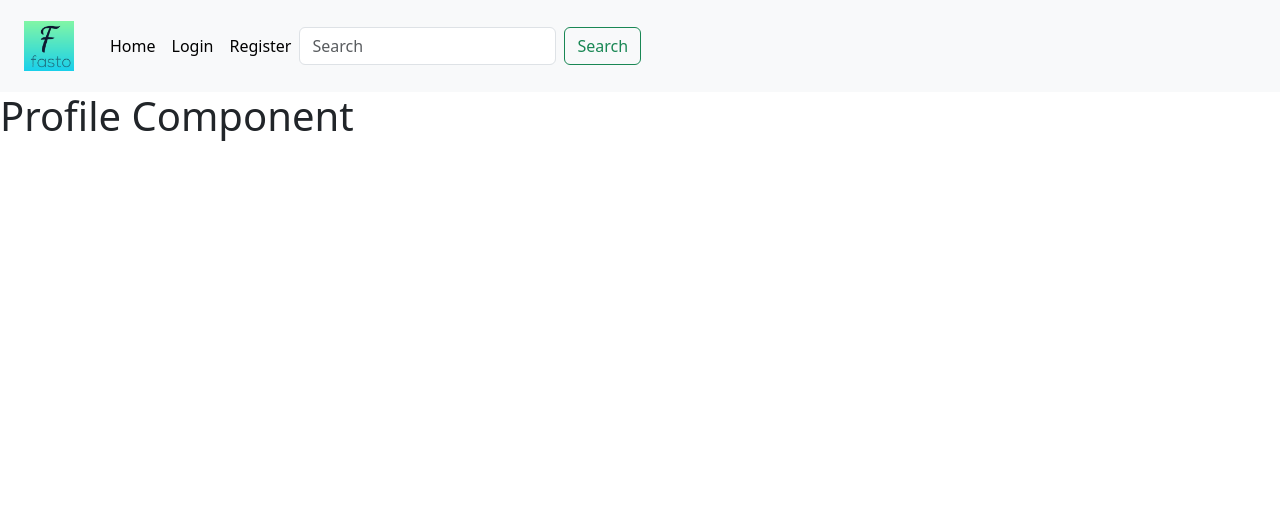
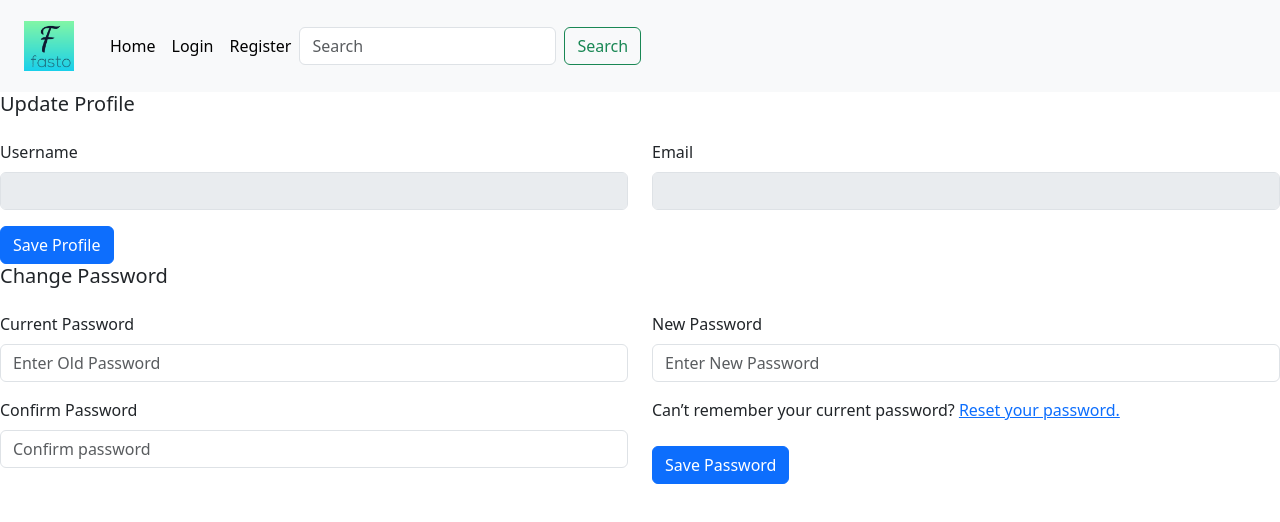
Before and after one commit to moulisujith45/fasto-frontend, a React (Create React App) app: page /customerprofile in a window 1280 px wide. Shown: the top 522 px of the page. Built offline with nearby package versions, Linux system fonts and the light colour scheme.

Commit message:
customer update profile done

```diff
--- a/package.json
+++ b/package.json
@@ -13,6 +13,7 @@
     "jwt-decode": "^4.0.0",
     "lodash": "^4.17.21",
     "react": "^18.2.0",
+    "react-bootstrap": "^2.10.0",
     "react-dom": "^18.2.0",
     "react-quill": "^2.0.0",
     "react-redux": "^9.1.0",
--- a/src/Components/UserProfile/CustomerProfile.js
+++ b/src/Components/UserProfile/CustomerProfile.js
@@ -3,18 +3,13 @@ import {useState,useEffect} from "react"
 import { jwtDecode } from "jwt-decode"
 import { useNavigate } from "react-router-dom"
 import axios from "../../config/axios"
+import UserProfile from "./UserProfile"
 export default function CustomerProfile(){
-    const [user,setUser] = useState(null)
 
-    useEffect(() => {
-        const userProfile = async () => {
 
-        }
-
-    })
     return(
         <div>
-            <h1>Profile Component</h1>
+            <UserProfile/>
         </div>
     )
 }
--- a/src/Components/UserProfile/UserProfile.js
+++ b/src/Components/UserProfile/UserProfile.js
@@ -1,32 +1,119 @@
-import React from "react"
-import {useState,useEffect} from "react"
-import { jwtDecode } from "jwt-decode"
-import { useNavigate } from "react-router-dom"
-import axios from "../../config/axios"
-export default function CustomerProfile(){
-    const navigate = useNavigate()
-    const token = localStorage.getItem('token')
-    const initialRole = token ? jwtDecode(token).role:''
-    const [role,setRole] = useState(false)
-    const [isLoggedIn,SetIsLoggedIn] = useState(false)
+import axios from "../../config/axios";
+import { useState } from "react";
+import { useSelector } from "react-redux";
 
-    useEffect(() => {
-       if(token){
-        try{
-            const{role} = jwtDecode(token)
-            if(role === 'Admin' || role === 'customer' || role ==="Delivery"){
-                setRole(role)
-                SetIsLoggedIn(true)
+
+const UserProfile = () => {
+    const user = useSelector((state) => state.user) || {};
+    const [password, setPassword] = useState({
+        currentPassword: "",
+        newPassword: "",
+        confirmPassword: "",
+        errors: {}
+    });
+
+    const runValidators = () => {
+        const { currentPassword, newPassword, confirmPassword } = password;
+        const errors = {};
+
+        if (currentPassword.trim().length < 7 || currentPassword.trim().length > 128) {
+            errors.currentPassword = "Password should be between 8 to 128 characters";
+        }
+        if (newPassword.trim().length < 8 || newPassword.trim().length > 128) {
+            errors.newPassword = "Password should be between 8 to 128 characters";
+        }
+        if (confirmPassword.trim().length < 8 || confirmPassword.trim().length > 128) {
+            errors.confirmPassword = "Password should be between 8 to 128 characters";
+        }
+        if (newPassword !== confirmPassword) {
+            errors.match = "Current password and new password do not match";
+        }
+
+        setPassword({ ...password, errors });
+        return errors;
+    };
+
+    const handleChange = (e) => {
+        const { name, value } = e.target;
+        setPassword({ ...password, [name]: value });
+    };
+
+    const handleProfileSubmit = async (e) => {
+        e.preventDefault();
+        // Handle profile update form submission logic here
+    };
+
+    const handlePasswordSubmit = async (e) => {
+        e.preventDefault();
+        const errors = runValidators();
+
+        if (Object.keys(errors).length === 0) {
+            try {
+                const response = await axios.put('api/user/profile/editProfile', password, {
+                    headers: {
+                        Authorization: localStorage.getItem('token')
+                    }
+                });
+                console.log(response);
+            } catch (error) {
+                console.log(error);
             }
-        }catch(e){
-            console.log('Invalid or expired token')
         }
-       }
+    };
 
-    },[token])
-    return(
-        <div>
-            <h1>Profile Component</h1>
+    return (
+        <div className="update-profile">
+            <div>
+                <h5 className="mb-4">Update Profile</h5>
+                <form className="row row-cols-1 row-cols-lg-2 needs-validation" noValidate onSubmit={handleProfileSubmit}>
+                    <div className="mb-3 col">
+                        <label className="form-label">Username</label>
+                        <input type="text" className="form-control" placeholder={user.username} disabled required />
+                        <div className="valid-feedback">
+                            Looks good!
+                        </div>
+                    </div>
+                    <div className="mb-3 col">
+                        <label className="form-label">Email</label>
+                        <input type="text" className="form-control" placeholder={user.email} disabled required />
+                        <div className="valid-feedback">
+                            Looks good!
+                        </div>
+                    </div>
+                    <div className="col-12">
+                        <button className="btn btn-primary" type="submit">Save Profile</button>
+                    </div>
+                </form>
+            </div>
+            <div className="pe-lg-14">
+                <h5 className="mb-4">Change Password</h5>
+                <form className="row row-cols-1 row-cols-lg-2 needs-validation" noValidate onSubmit={handlePasswordSubmit}>
+                    <div className="mb-3 col">
+                        <label className="form-label">Current Password</label>
+                        <input type="password" className="form-control" placeholder="Enter Old Password" name="currentPassword" value={password.currentPassword} onChange={handleChange} required />
+                        {password.errors.currentPassword && <div>{password.errors.currentPassword}</div>}
+                    </div>
+                    <div className="mb-3 col">
+                        <label className="form-label">New Password</label>
+                        <input type="password" className="form-control" placeholder="Enter New Password" name="newPassword" value={password.newPassword} onChange={handleChange} required />
+                        {password.errors.newPassword && <div>{password.errors.newPassword}</div>}
+                    </div>
+                    <div className="mb-3 col">
+                        <label className="form-label">Confirm Password</label>
+                        <input type="password" className="form-control" placeholder="Confirm password" name="confirmPassword" value={password.confirmPassword} onChange={handleChange} required />
+                        {password.errors.confirmPassword && <div>{password.errors.confirmPassword}</div>}
+                        {password.errors.match && <div>{password.errors.match}</div>}
+                    </div>
+                    <div className="col-12">
+                        <p className="mb-4">
+                            Can’t remember your current password? <a href="#">Reset your password.</a>
+                        </p>
+                        <button className="btn btn-primary" type="submit">Save Password</button>
+                    </div>
+                </form>
+            </div>
         </div>
-    )
-}
+    );
+};
+
+export default UserProfile;
```
Also changed, not shown: 1 other file (tests, documents, lock files or other folders).
